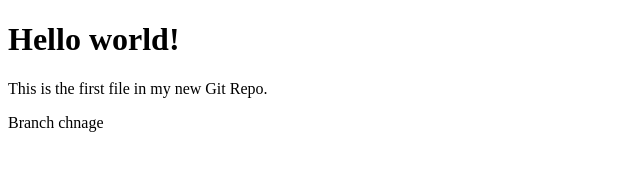
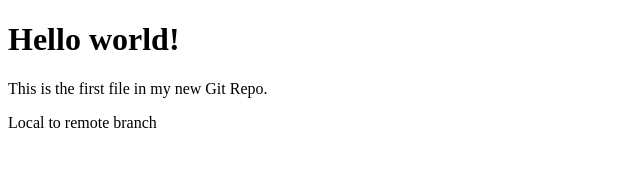
Before and after one commit to kannanc32/html, a plain HTML site: page index1.html in a window 1280 px wide. Shown: the full height of the page, 0-640 px from the left. Drawn offline with Linux system fonts and the light colour scheme.

Commit message:
localtoremotebranch

```diff
--- a/index1.html
+++ b/index1.html
@@ -7,6 +7,6 @@
 
 <h1>Hello world!</h1>
 <p>This is the first file in my new Git Repo.</p>
-<p>Branch chnage</p>
+<p>Local to remote branch</p>
 </body>
 </html>
```
